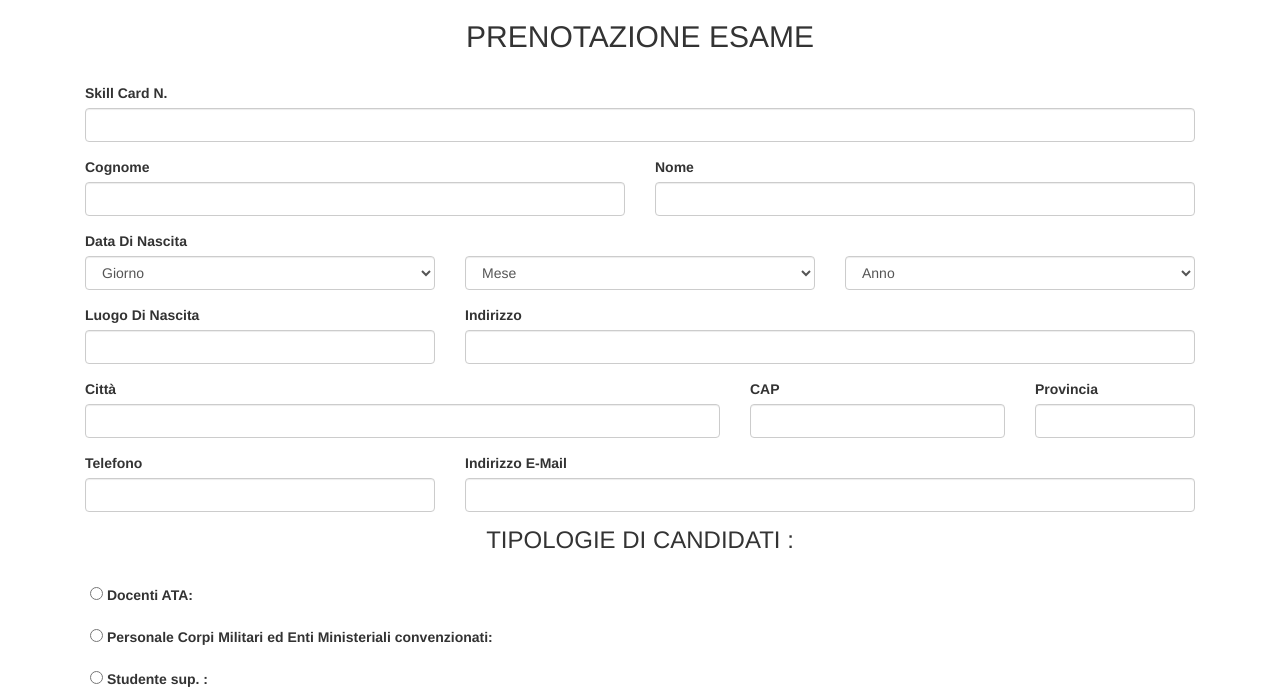
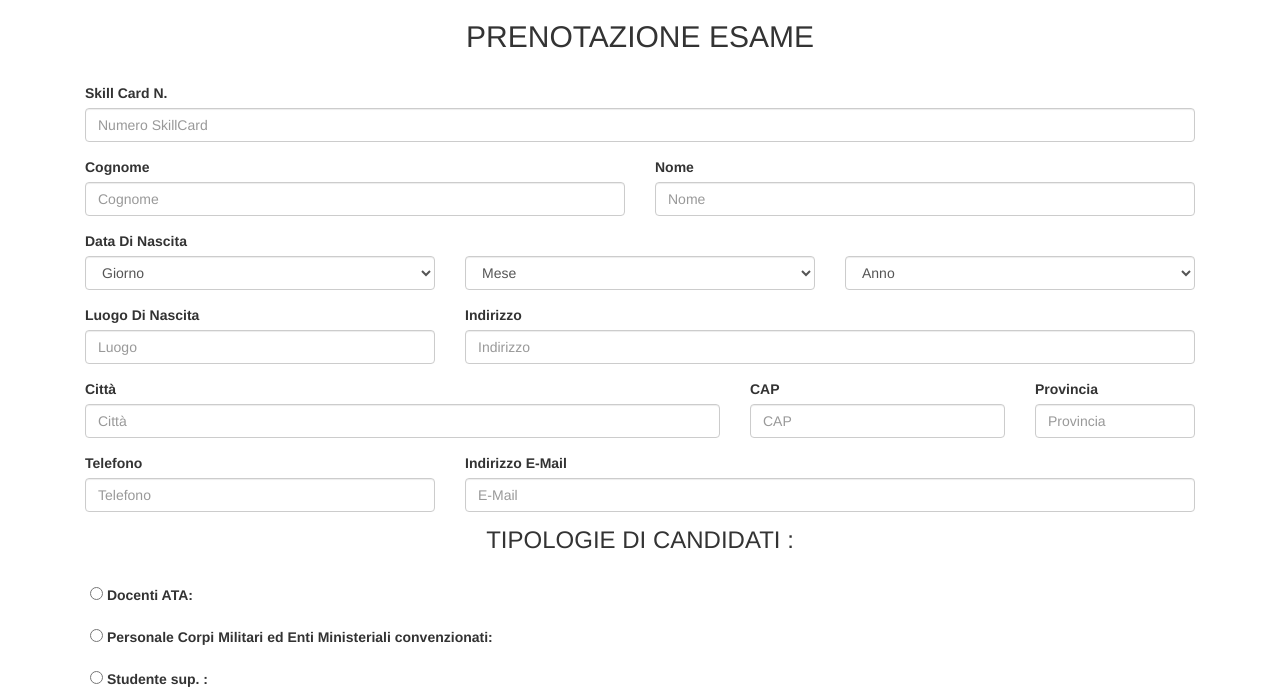
Before and after one commit to samueletacchini/ECDL, a PHP site: page /prenotazione.php in a window 1280 px wide. Shown: the top 699 px of the page. Run offline with PHP 8.4, Linux system fonts and the light colour scheme.

Commit message:
Merge origin/grouss into grouss
Conflicts:

```diff
--- a/prenotazione.php
+++ b/prenotazione.php
@@ -15,18 +15,18 @@
                 <div class="form-row">
                     <div class="form-group col-md-12">
                         <label for="card">Skill Card N.</label>
-                        <input name="nskill" type="text" class="form-control" id="card" placeholder="">
+                        <input name="nskill" type="text" class="form-control" id="card" placeholder="Numero SkillCard" required>
                     </div>
                 </div>
 
                 <div class="form-row">
                     <div class="form-group col-md-6">
                         <label for="cognome">Cognome</label>
-                        <input name="cognome" type="text" class="form-control" id="cognome" placeholder="" required>
+                        <input name="cognome" type="text" class="form-control" id="cognome" placeholder="Cognome" required>
                     </div>
                     <div class="form-group col-md-6">
                         <label for="nome">Nome</label>
-                        <input name="nome" type="text" class="form-control" id="nome" placeholder="">
+                        <input name="nome" type="text" class="form-control" id="nome" placeholder="Nome" required>
                     </div>
                 </div>
 
@@ -72,37 +72,37 @@
                 <div class="form-row">
                     <div class="form-group col-md-4">
                         <label for="luogo">Luogo Di Nascita</label>
-                        <input name="lnascita" type="text" class="form-control" id="luogo" placeholder="">
+                        <input name="lnascita" type="text" class="form-control" id="luogo" placeholder="Luogo" required>
                     </div>
                     <div class="form-group col-md-8">
                         <label for="card">Indirizzo</label>
-                        <input name="indirizzo" type="text" class="form-control" id="indirizzo" placeholder="">
+                        <input name="indirizzo" type="text" class="form-control" id="indirizzo" placeholder="Indirizzo" required>
                     </div>
                 </div>
 
                 <div class="form-row">
                     <div class="form-group col-md-7">
                         <label for="city">Città</label>
-                        <input name="citta" type="text" class="form-control" id="city">
+                        <input name="citta" type="text" class="form-control" id="city" placeholder="Città" required>
                     </div>
                     <div class="form-group col-md-3">
                         <label for="cap">CAP</label>
-                        <input name="cap" type="text" class="form-control" id="cap">
+                        <input name="cap" type="text" class="form-control" id="cap" placeholder="CAP" required>
                     </div>
                     <div class="form-group col-md-2">
                         <label for="provincia">Provincia</label>
-                        <input name="provincia" type="text" class="form-control" id="provincia">
+                        <input name="provincia" type="text" class="form-control" id="provincia" placeholder="Provincia" required>
                     </div>
                 </div>
 
                 <div class="form-row">
                     <div class="form-group col-md-4">
                         <label for="telefono">Telefono</label>
-                        <input name="telefono" type="text" class="form-control" id="telefono" placeholder="">
+                        <input name="telefono" type="text" class="form-control" id="telefono" placeholder="Telefono" required>
                     </div>
                     <div class="form-group col-md-8">
                         <label for="mail">Indirizzo E-Mail</label>
-                        <input name="mail" type="text" class="form-control" id="mail" placeholder="">
+                        <input name="mail" type="text" class="form-control" id="mail" placeholder="E-Mail" required>
                     </div>
                 </div>
 
@@ -110,13 +110,13 @@
 
                 <br><div class="checkbox-inline">
                     <div class="form-group">
-                        <label><input name="docenti" onclick="cancella()" type="radio" name="optradio" id="radioDocenti"> Docenti ATA: </label>
+                        <label><input onclick="cancella()" type="radio" name="optradio" id="radioDocenti"> Docenti ATA: </label>
                     </div>
                     <div class="form-group">
-                        <label><input name="personale" onclick="cancella()" type="radio" name="optradio" id="radioPersonale"> Personale Corpi Militari ed Enti Ministeriali convenzionati: </label>
+                        <label><input  onclick="cancella()" type="radio" name="optradio" id="radioPersonale"> Personale Corpi Militari ed Enti Ministeriali convenzionati: </label>
                     </div>
                     <div class="form-group">
-                        <label><input name="studente" onclick="myFunction()"  type="radio" name="optradio" id="radioStudente"> Studente sup. :
+                        <label><input  onclick="myFunction()"  type="radio" name="optradio" id="radioStudente"> Studente sup. :
                             <p id="clicco"></p>
                             <script>
                                 var html = "<br><div class='form-row'>" +
@@ -135,13 +135,14 @@
                                         "</div>";
                                 function myFunction() {
                                     document.getElementById("clicco").innerHTML = html;
-                            }function cancella() {
+                                }
+                                function cancella() {
                                     document.getElementById("clicco").innerHTML = "";
                                 }
                             </script>
                     </div>
                     <div class="form-group">
-                        <label><input name="esterni" onclick="cancella()"  type="radio" name="optradio" id="radioEsterno"> Esterni</label>
+                        <label><input  onclick="cancella()"  type="radio" name="optradioEsterni" id="radioEsterno"> Esterni</label>
                     </div>
                 </div>
 
```
Lines whose indentation alone changed are shown as unchanged.
